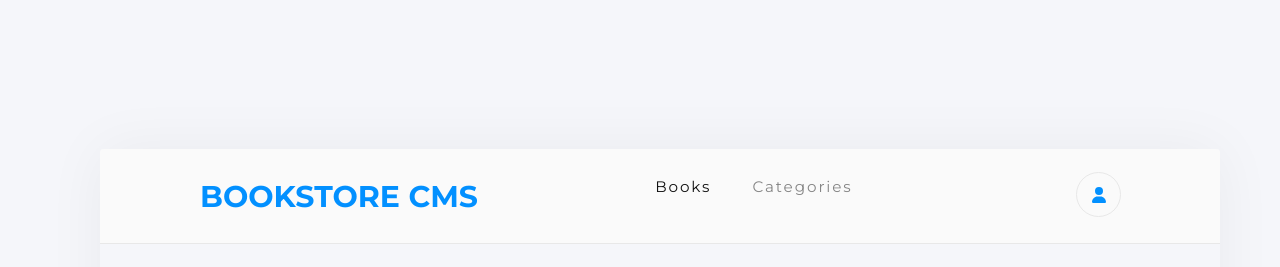
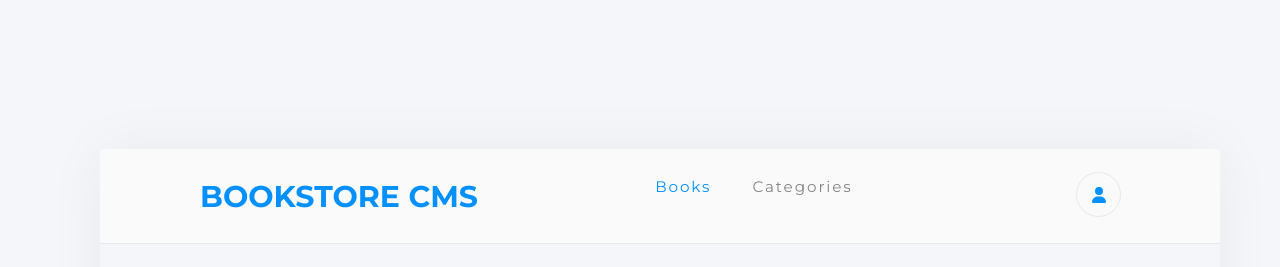
Before and after one commit to Kccendana/bookstore-react, a React (Create React App) app: page / in a window 1280 px wide. In both pictures the pointer is over the link "Books". Shown: the top 267 px of the page. Built offline with nearby package versions, Linux system fonts and the light colour scheme; no server answers; the HTML template or start-up script is replaced by a standard one.

Commit message:
add additional styling

```diff
--- a/src/components/navbar.css
+++ b/src/components/navbar.css
@@ -28,6 +28,10 @@ ul.nav-list li a {
   letter-spacing: 1.9px;
   color: #121212;
   opacity: 0.5;
+}
+
+ul.nav-list li a:hover {
+  color: #0290ff;
 }
 
 .Bookstore-CMS {
```
